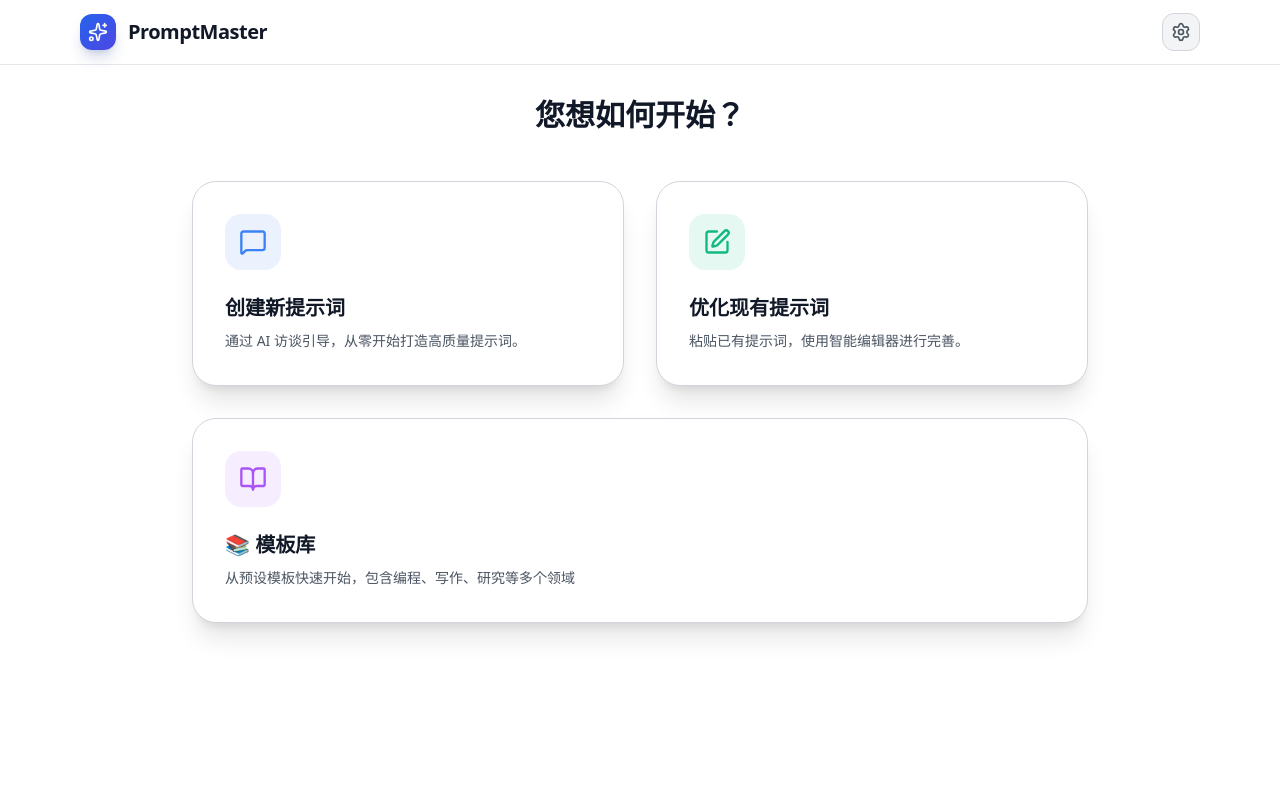
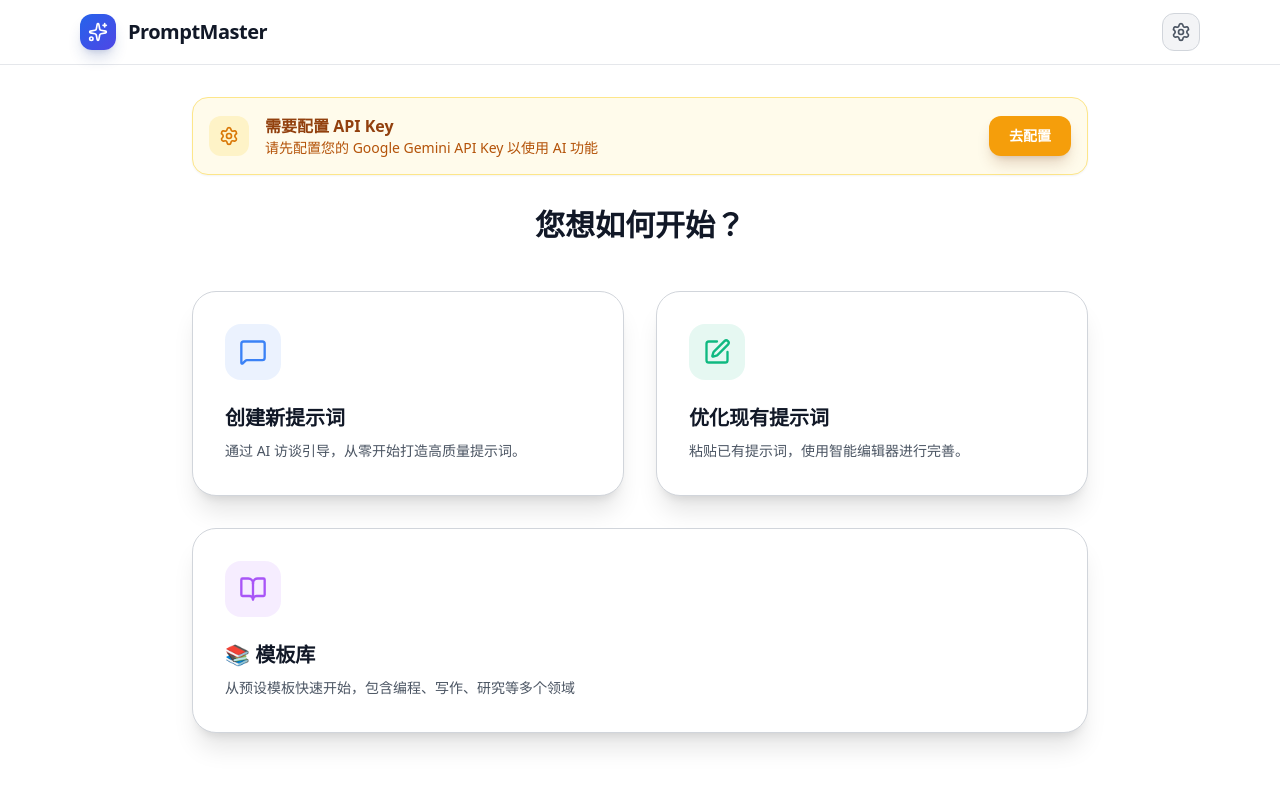
Before and after one commit to zhehaosun717/promptmaster, a React (Vite) app: page / in a window 1280 px wide. Shown: the top 786 px of the page. Built offline with nearby package versions, Linux system fonts and the light colour scheme; no server answers.

Commit message:
feat: add api key warning banner

```diff
--- a/App.tsx
+++ b/App.tsx
@@ -265,6 +265,41 @@ const App: React.FC = () => {
       </header>
 
       <main className="max-w-6xl mx-auto px-4 py-8">
+        {/* API Key Missing Warning Banner */}
+        {stage === AppStage.Home && !settings.api.geminiApiKey && !isImporting && (
+          <div className={`max-w-4xl mx-auto mb-8 p-4 rounded-2xl border flex items-center justify-between gap-4 animate-in fade-in slide-in-from-top-4 ${effectiveSettings.theme === 'light'
+              ? 'bg-amber-50 border-amber-200 shadow-sm'
+              : 'bg-amber-900/10 border-amber-500/30'
+            }`}>
+            <div className="flex items-center gap-4">
+              <div className={`w-10 h-10 rounded-xl flex items-center justify-center shrink-0 ${effectiveSettings.theme === 'light'
+                  ? 'bg-amber-100 text-amber-600'
+                  : 'bg-amber-500/20 text-amber-500'
+                }`}>
+                <Settings size={20} />
+              </div>
+              <div>
+                <h4 className={`font-bold ${effectiveSettings.theme === 'light' ? 'text-amber-800' : 'text-amber-500'
+                  }`}>
+                  {language === Language.Chinese ? '需要配置 API Key' : 'API Key Required'}
+                </h4>
+                <p className={`text-sm ${effectiveSettings.theme === 'light' ? 'text-amber-700' : 'text-amber-200/80'
+                  }`}>
+                  {language === Language.Chinese
+                    ? '请先配置您的 Google Gemini API Key 以使用 AI 功能'
+                    : 'Please configure your Google Gemini API Key to use AI features'}
+                </p>
+              </div>
+            </div>
+            <button
+              onClick={() => setIsSettingsOpen(true)}
+              className="px-5 py-2.5 bg-amber-500 hover:bg-amber-600 text-white rounded-xl font-bold text-sm transition-colors shadow-lg shadow-amber-900/20 whitespace-nowrap"
+            >
+              {language === Language.Chinese ? '去配置' : 'Configure'}
+            </button>
+          </div>
+        )}
+
         {stage === AppStage.Home && (
           <div className="flex flex-col items-center justify-center min-h-[60vh] animate-in fade-in slide-in-from-bottom-4 duration-500">
             {isImporting ? (
```
